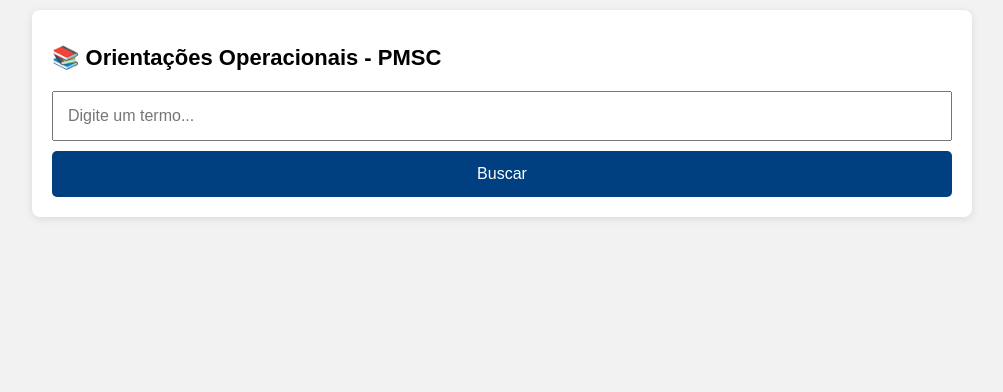
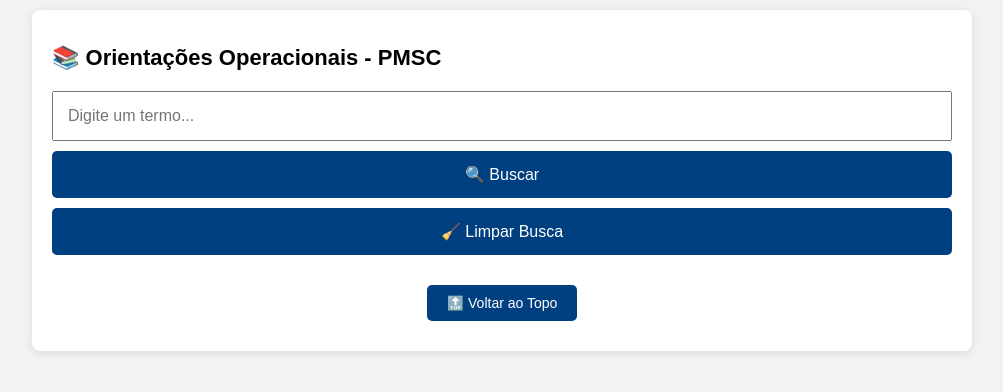
Before and after one commit to WillBiazzi/pmsc_orientacoes, a Flask app: page / in a window 1280 px wide. Shown: the top 392 px of the page, without its empty margins (138-1141 px from the left). Run offline with Flask 3, Linux system fonts and the light colour scheme; the visitor is signed in with stand-in values (Sample User, id 1).

Commit message:
Update index.html

```diff
--- a/templates/index.html
+++ b/templates/index.html
@@ -39,6 +39,7 @@
       width: 100%;
       padding: 14px;
       font-size: 16px;
+      margin-bottom: 10px;
       background: #004080;
       color: white;
       border: none;
@@ -95,19 +96,35 @@
         font-size: 15px;
       }
     }
+
+    #topo {
+      text-align: center;
+      margin-top: 20px;
+    }
+
+    #topo button {
+      width: auto;
+      padding: 10px 20px;
+      font-size: 14px;
+    }
   </style>
 </head>
 <body>
 <div class="container">
   <h1>📚 Orientações Operacionais - PMSC</h1>
   <input type="text" id="busca" placeholder="Digite um termo...">
-  <button onclick="buscar()">Buscar</button>
+  <button onclick="buscar()">🔍 Buscar</button>
+  <button onclick="limpar()">🧹 Limpar Busca</button>
   <div id="resultado"></div>
+  <div id="topo">
+    <button onclick="voltarAoTopo()">🔝 Voltar ao Topo</button>
+  </div>
 </div>
 
 <script>
 function buscar() {
   const termo = $('#busca').val();
+  if (!termo.trim()) return;
   $.ajax({
     url: '/buscar',
     type: 'POST',
@@ -131,6 +148,15 @@ function buscar() {
     }
   });
 }
+
+function limpar() {
+  $('#busca').val('');
+  $('#resultado').empty();
+}
+
+function voltarAoTopo() {
+  window.scrollTo({ top: 0, behavior: 'smooth' });
+}
 </script>
 </body>
 </html>
```
